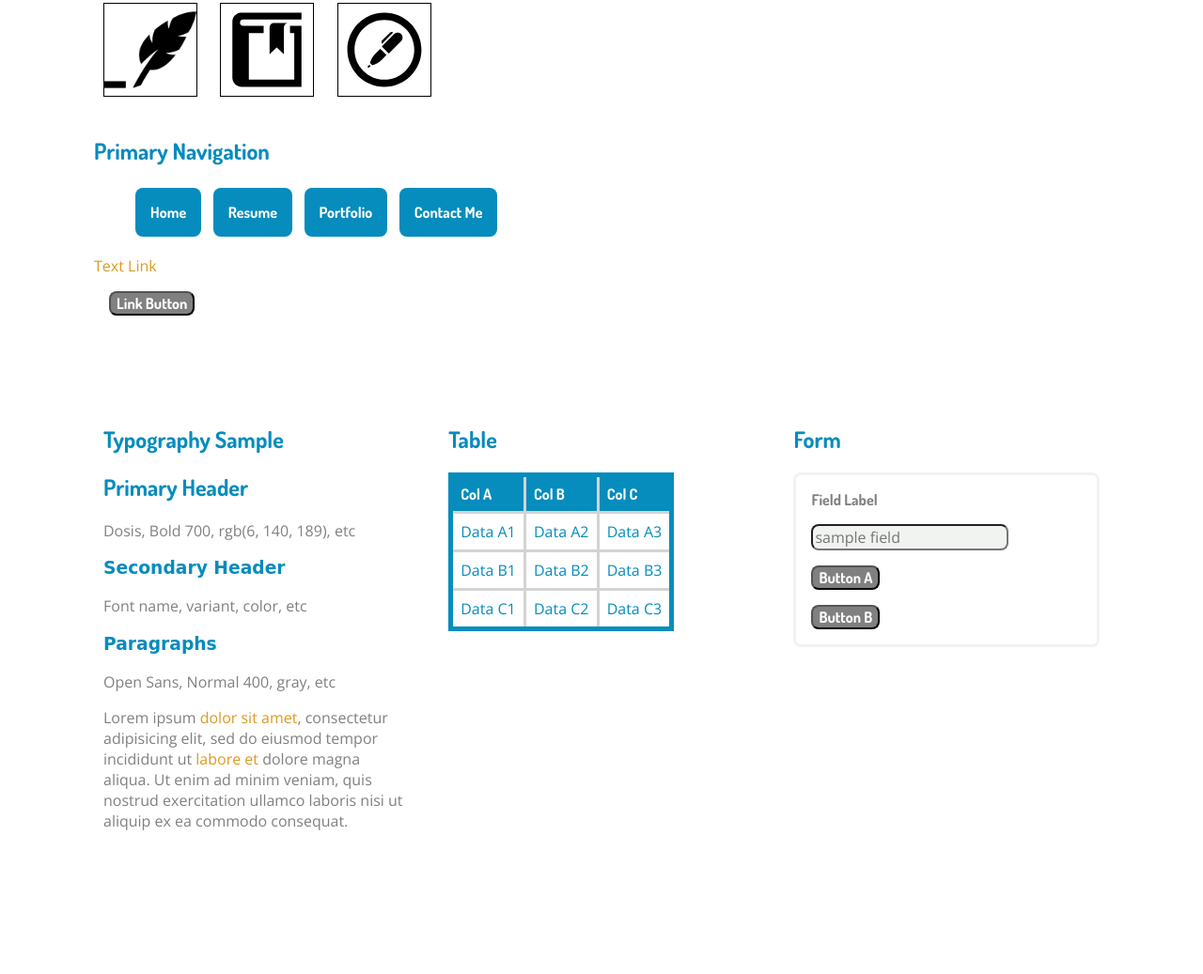
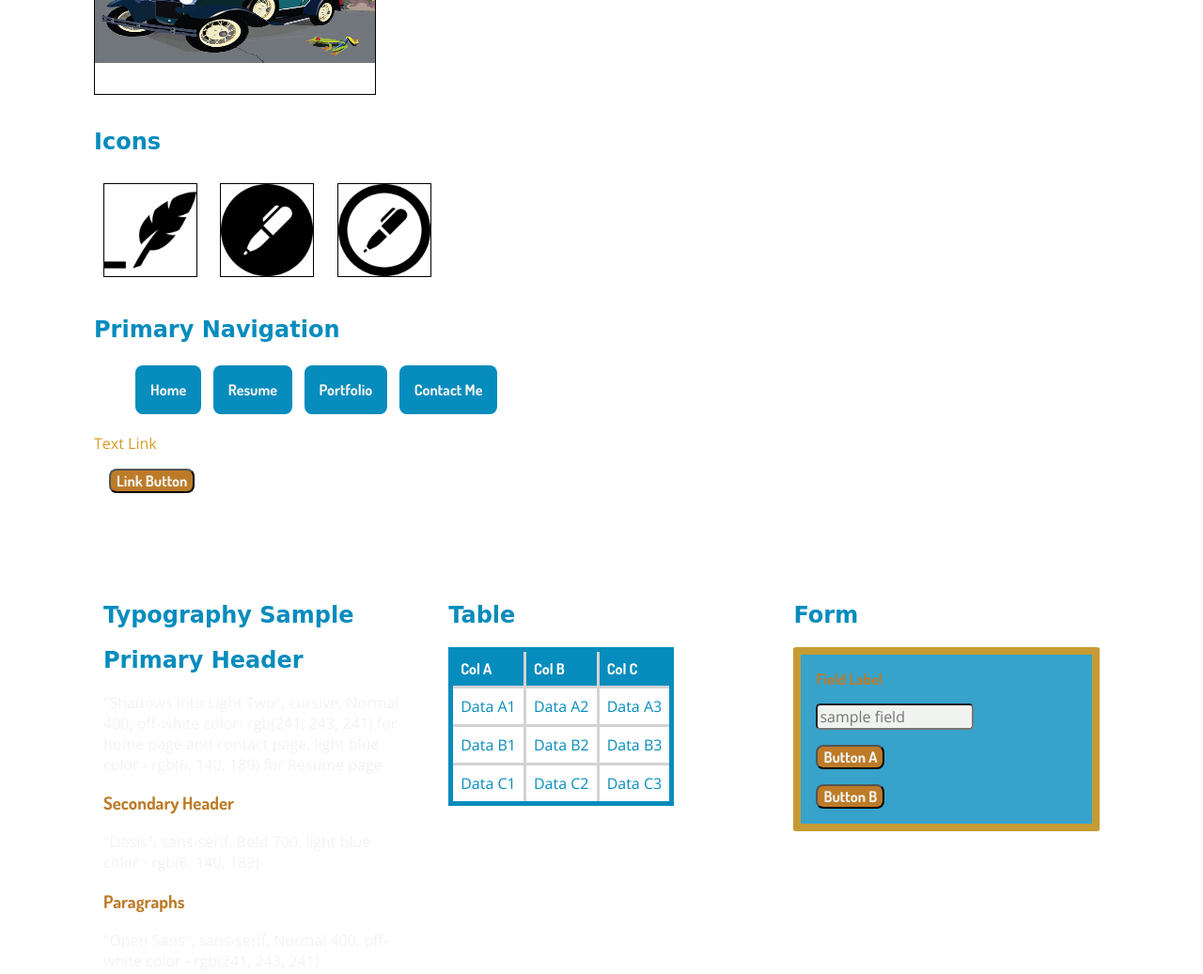
Before and after one commit to treininger/style-tile, a plain HTML site: page index.html in a window 1280 px wide. Shown: the part 919-1956 px from the top of the page at 94% size. Before the commit the page ends 1884 px from the top, so only its background shows below. Drawn offline with nearby package versions, Linux system fonts and the light colour scheme; a web font is replaced by a local one.

Commit message:
Updated style tile

```diff
--- a/css/styles.css
+++ b/css/styles.css
@@ -33,22 +33,13 @@ background: url('../img/notebook.png');
 }
 
 .pattern-3 {
-    background: url('../img/foggy_birds.png');
+    background: url('../img/tileable_wood_texture.png');
 }
 
 
-/* Imagery */
+/* Imagery in HTML */
 
-.imagery-1 {
-
-
-}
-
-/* Icons */
-
-.icon-1 {
- background: url('../img/iconmonstr-pen-15-icon-256.png');
-}
+/* Icons in HTML */
 
 /* Navigation */
 
@@ -65,26 +56,36 @@ nav li {
 nav a {
     font-family: 'Dosis', sans-serif;
     text-decoration: none;
-    color: white;
+    color: rgb(241, 243, 241);
+    text-align: center;
 }
 
 nav a:hover, nav a:focus {
-    color: rgb(228, 225, 242);
-
+    color: rgb(189, 123, 40);
 }
 
 /* Links */
 
-a {
+.textlink a:link {
  color: rgb(216, 155, 36);
     text-decoration: none;
 }
 
+.textlink a:hover, a:focus {
+    color: rgb(241, 243, 241);
+    text-decoration: none;
+}
+
+.textlink a:visited, a:active {
+    color: rgb(6, 140, 189);
+    text-decoration: none;
+}
+
 button {
+    font-family: 'Dosis', sans-serif;
+    background: rgb(189, 123, 40);
     border-radius: .5em;
-    background: gray;
-    color: white;
-    font-family: 'Dosis', sans-serif;
+    color: rgb(241, 243, 241);
 
 }
 
@@ -93,39 +94,41 @@ button {
 /* Typography */
 
 h2 {
-    font-family: 'Dosis', sans-serif;
+    font-family: 'Shadows Into Light Two', cursive;
     color: rgb(6, 140, 189);
 }
 
 h3 {
-    font-family: 'Shadows Into Light Two', cursive;
-    color: rgb(6, 140, 189);
+
+    font-family: 'Dosis', sans-serif;
+    color: rgb(189, 123, 40);
 
 }
 
 p {
     font-family: 'Open Sans', sans-serif;
-    color: gray;
+    color: rgb(241, 243, 241);
 }
 
 
 /* Forms */
 
 form {
- background: white;
-border: 3px solid rgb(241, 243, 241);
-    border-radius: .5em;
+ background: rgba(6, 140, 189, .8);
+border: .5em solid rgba(216, 155, 36, .9);
+border-radius: 1%;
 }
 
 label {
     font-family: 'Dosis', sans-serif;
-    color: gray;
+    color: rgb(189, 123, 40);
 }
 
 input {
     font-family: 'Open Sans', sans-serif;
-    border-radius: .5em;
+    border-radius: .3em;
     background: rgb(241, 243, 241);
+    width: 54%;
 }
 
 
--- a/index.html
+++ b/index.html
@@ -22,7 +22,7 @@
 <!-- Project Info -->
 	<section class="grid-container">
 		<h1>Tessa Reininger</h1>
-		<p>Version 4</p>
+		<p>Version 6</p>
 	</section>
 
 <!--
@@ -58,10 +58,13 @@
 			<img src="img/Tessa_312.jpg">
 		</div>
 		<div class="imagery-2">
-			<img src="http://placehold.it/300x200">
+			<img src="img/Tessa15.jpg">
 		</div>
 		<div class="imagery-3">
-			<img src="http://placehold.it/300x200">
+			<img src="img/dahl550.jpg">
+		</div>
+        <div class="imagery-4">
+			<img src="img/Reininger_216_pro1550.jpg">
 		</div>
 	</section>
 
@@ -74,10 +77,10 @@
 			<img src="img/iconmonstr-pen-15-icon-256.png">
 		</div>
 		<div class="icon-2">
-			<img src="img/iconmonstr-book-9-icon.svg">
+			<img src="img/iconmonstr-pen-7-icon-256.png">
 		</div>
 		<div class="icon-3">
-			<img src="img/iconmonstr-pen-8-icon.svg">
+			<img src="img/iconmonstr-pen-8-icon-256.png">
 		</div>
 	</section>
 
@@ -96,7 +99,7 @@
 		  </ul>
 		</nav>
 
-		<p><a href="#">Text Link</a></p>
+		<p class="textlink"><a href="#" class="textlink">Text Link</a></p>
 		<p><button>Link Button</button></p>
 
 	</section>
@@ -115,17 +118,16 @@
 			<h2>Typography Sample</h2>
 
 			<h2>Primary Header</h2>
-			<p>Dosis, Bold 700, rgb(6, 140, 189), etc</h2>
-
+            <p>"Shadows Into Light Two", cursive, Normal 400, off-white color- rgb(241, 243, 241) for home page and contact page, light blue color - rgb(6, 140, 189) for Résumé page </p>
 
 			<h3>Secondary Header</h3>
-			<p>Font name, variant, color, etc</h2>
+			<p>"Dosis", sans-serif, Bold 700, light blue color - rgb(6, 140, 189)</p>
 
 			<h3>Paragraphs</h3>
-			<p>Open Sans, Normal 400, gray, etc</h2>
+            <p>"Open Sans", sans-serif, Normal 400, off-white color - rgb(241, 243, 241) </p>
 
-			<p>Lorem ipsum <a href="#">dolor sit amet</a>, consectetur adipisicing elit, sed do eiusmod
-			tempor incididunt ut <a href="#">labore et</a> dolore magna aliqua. Ut enim ad minim veniam, quis nostrud exercitation ullamco laboris nisi ut aliquip ex ea commodo consequat.
+			<p class="textlink">Lorem ipsum <a href="#" class="textlink">dolor sit amet</a>, consectetur adipisicing elit, sed do eiusmod
+			tempor incididunt ut <a href="#" class="textlink">labore et</a> dolore magna aliqua. Ut enim ad minim veniam, quis nostrud exercitation ullamco laboris nisi ut aliquip ex ea commodo consequat.
 			</p>
 
 		</section>
```
Also changed, not shown: css/normalize.css, img/Reininger_216_pro1550.jpg (added), img/Tessa15.jpg (added), img/dahl550.jpg (added), img/foggy_birds.png (deleted), img/iconmonstr-pen-7-icon-256.png (added), img/iconmonstr-pen-8-icon-256.png (added), img/iconmonstr-pen-8-icon.svg (deleted), img/tileable_wood_texture.png (added).
